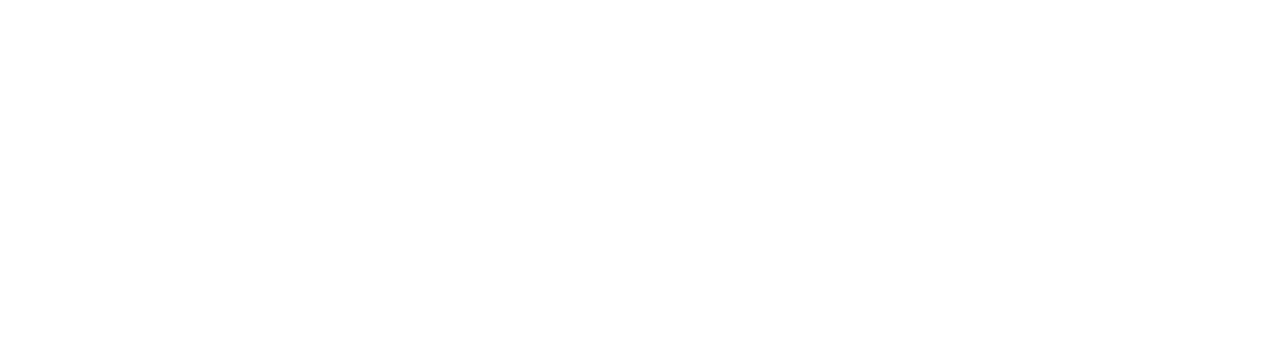
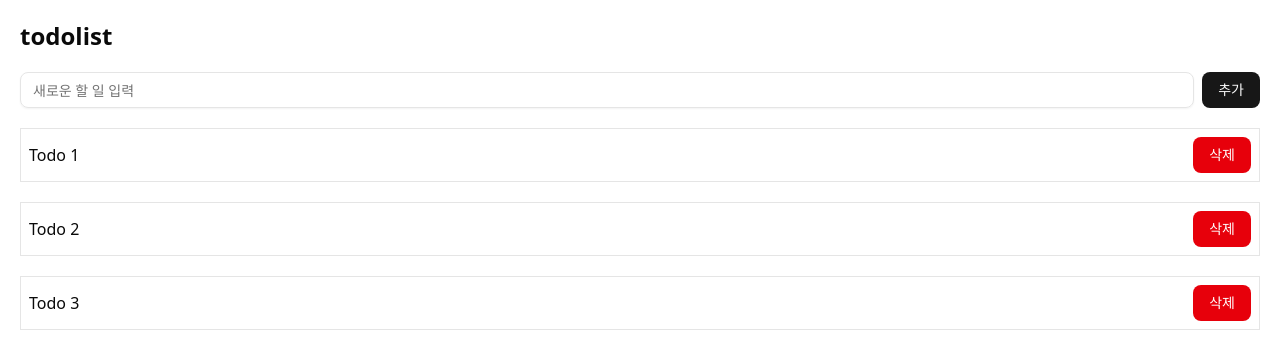
Before and after one commit to TofuMango/miniSNS, a React (Vite) app in the folder miniSNS/: page /todolist in a window 1280 px wide. Before the commit this address had no page. Shown: the top 360 px of the page. Built offline with nearby package versions, Linux system fonts and the light colour scheme.

Commit message:
3.6 투두리스트 UI 구현

```diff
--- a/miniSNS/src/App.tsx
+++ b/miniSNS/src/App.tsx
@@ -4,6 +4,7 @@ import IndexPage from "./pages/index-page";
 import SignInPage from "./pages/sign-in-page";
 import SignUpPage from "./pages/sign-up-page";
 import CounterPage from "./pages/counter-page";
+import TodoListPage from "./pages/todo-list-page";
 
 function AuthLayout() {
   return (
@@ -19,6 +20,8 @@ function App() {
     <Routes>
       <Route path="/" element={<IndexPage />} />
       <Route path="/counter" element={<CounterPage />} />
+      <Route path="/todolist" element={<TodoListPage/>} />
+
       <Route element={<AuthLayout />}>
         <Route path="/sign-in" element={<SignInPage />} />
         <Route path="/sign-up" element={<SignUpPage />} />
--- /dev/null
+++ b/miniSNS/src/components/todo-list/todo-editor.tsx
@@ -0,0 +1,11 @@
+import { Button } from "../ui/button";
+import { Input } from "../ui/input";
+
+export default function TodoEditor() {
+  return (
+    <div className="flex gap-2">
+      <Input placeholder="새로운 할 일 입력" />
+      <Button>추가</Button>
+    </div>
+  );
+}
--- /dev/null
+++ b/miniSNS/src/components/todo-list/todo-item.tsx
@@ -0,0 +1,16 @@
+import { Button } from "../ui/button";
+
+export default function TodoItem({
+  id,
+  content,
+}: {
+  id: number;
+  content: string;
+}) {
+  return (
+    <div className="flex items-center justify-between border p-2">
+      {content}
+      <Button variant={"destructive"}>삭제</Button>
+    </div>
+  );
+}
--- /dev/null
+++ b/miniSNS/src/pages/todo-list-page.tsx
@@ -0,0 +1,29 @@
+import TodoEditor from "@/components/todo-list/todo-editor";
+import TodoItem from "@/components/todo-list/todo-item";
+
+const dummyTodos = [
+  {
+    id: 1,
+    content: "Todo 1",
+  },
+  {
+    id: 2,
+    content: "Todo 2",
+  },
+  {
+    id: 3,
+    content: "Todo 3",
+  },
+];
+
+export default function TodoListPage() {
+  return (
+    <div className="flex flex-col gap-5 p-5">
+      <h1 className="text-2xl font-bold">todolist</h1>
+      <TodoEditor />
+      {dummyTodos.map((todo) => (
+        <TodoItem key={todo.id} {...todo} />
+      ))}
+    </div>
+  );
+}
```
